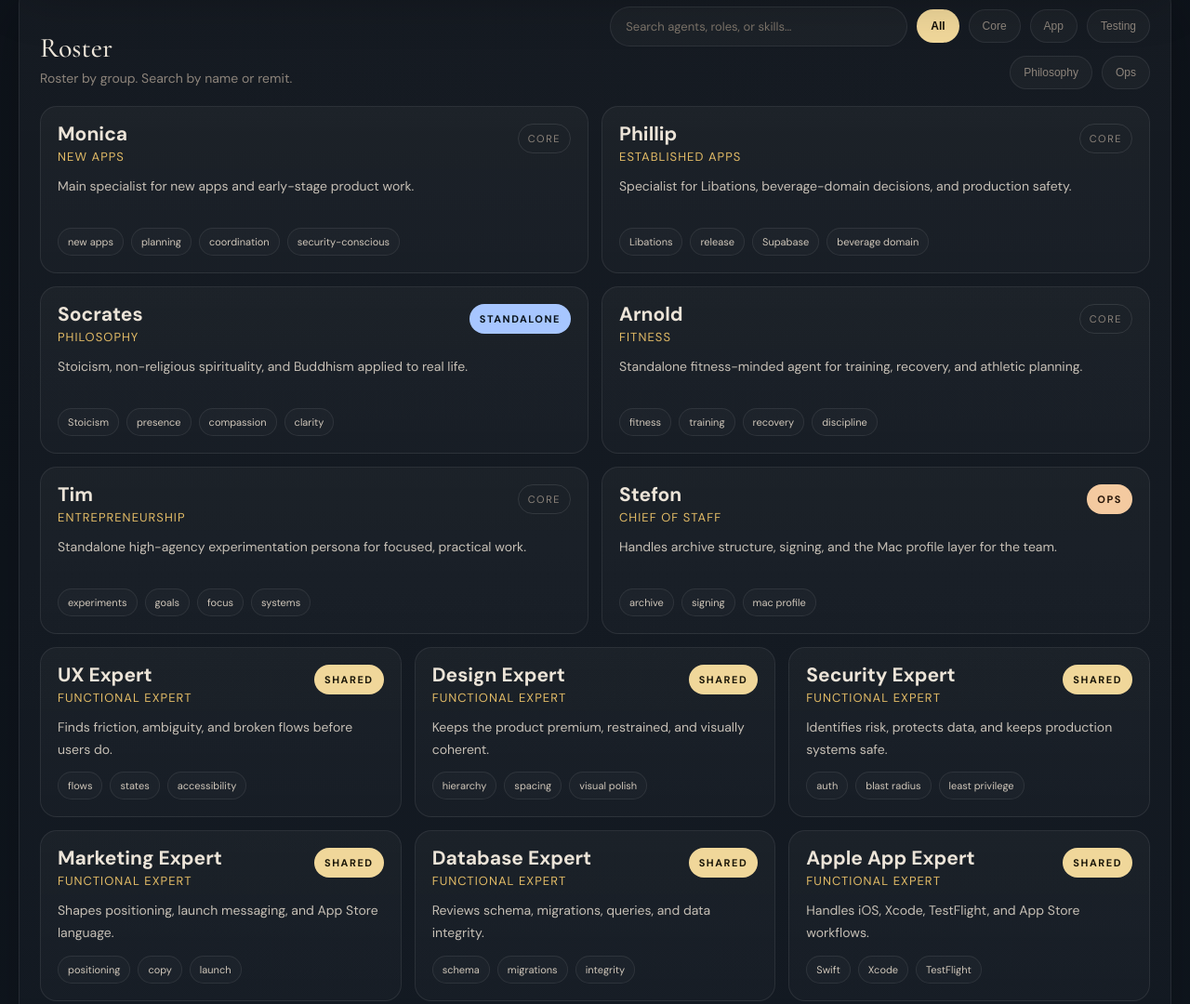
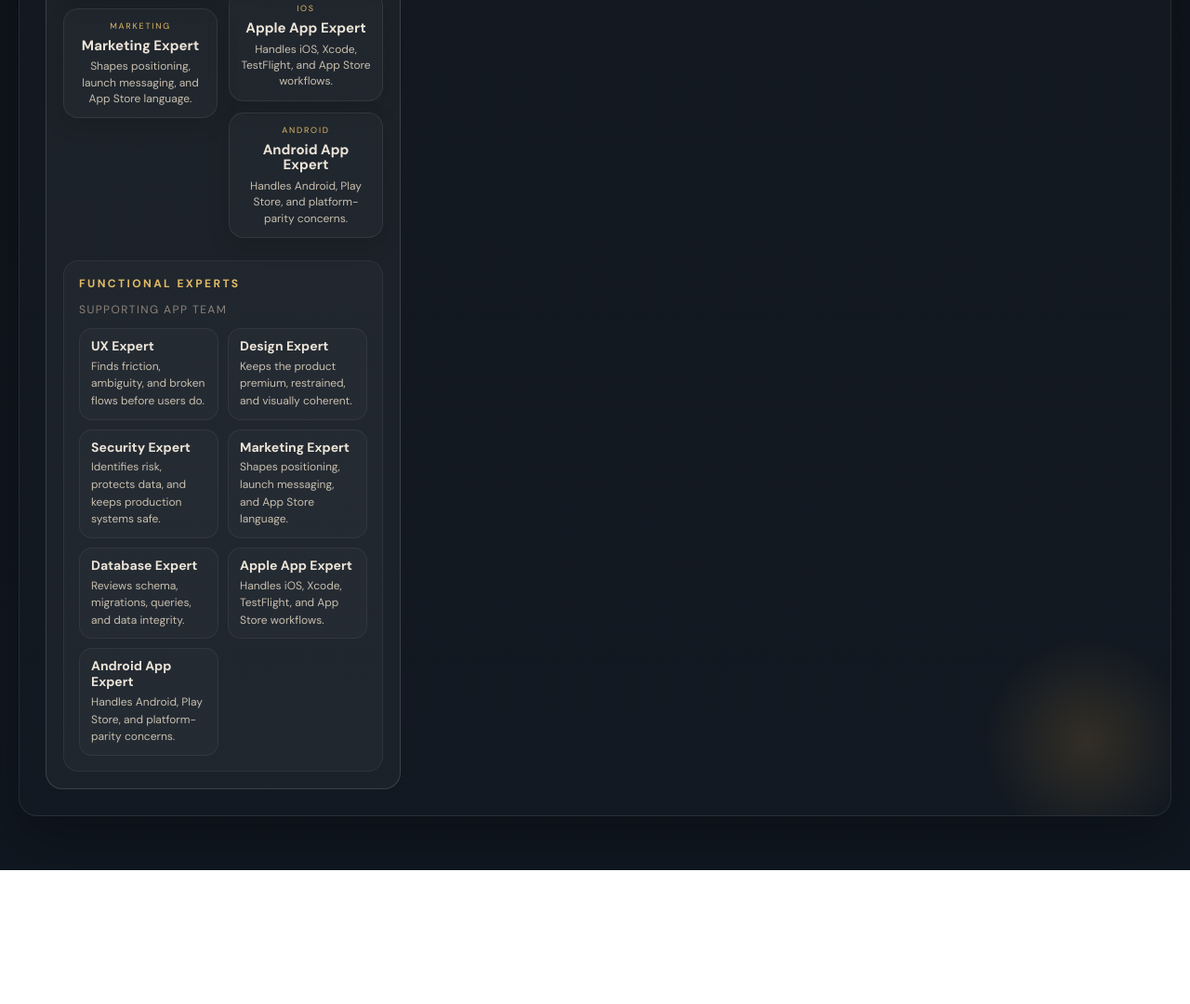
Before and after one commit to seahawksknicks/therainyday-website, a website: page agents/index.html in a window 1280 px wide. Shown: the part 1332-2412 px from the top of the page at 93% size. After the commit the page ends 2268 px from the top, so only its background shows below. Drawn offline with nearby package versions, Linux system fonts and the light colour scheme.

Commit message:
feat: add pm dashboard and functional experts

```diff
--- a/agents/index.html
+++ b/agents/index.html
@@ -191,6 +191,103 @@
       font-size: 15px;
       line-height: 1.8;
       color: #b9b2a9;
+    }
+
+    .pm-dashboard {
+      margin-bottom: 18px;
+      padding: 22px;
+    }
+
+    .pm-grid {
+      display: grid;
+      grid-template-columns: repeat(4, minmax(0, 1fr));
+      gap: 12px;
+      margin-top: 18px;
+    }
+
+    .pm-card {
+      border-radius: 18px;
+      border: 1px solid var(--border);
+      background: rgba(255,255,255,0.03);
+      padding: 16px;
+      min-height: 132px;
+      display: grid;
+      gap: 8px;
+    }
+
+    .pm-card h3 {
+      margin: 0;
+      font-size: 12px;
+      letter-spacing: 0.22em;
+      text-transform: uppercase;
+      color: var(--amber-2);
+    }
+
+    .pm-card p {
+      margin: 0;
+      color: #c6bfb5;
+      font-size: 14px;
+      line-height: 1.7;
+    }
+
+    .org-func-team {
+      display: grid;
+      gap: 12px;
+      margin-top: 12px;
+      padding: 16px;
+      border-radius: 16px;
+      border: 1px solid rgba(255,255,255,0.06);
+      background: rgba(255,255,255,0.025);
+    }
+
+    .org-func-team-head {
+      display: flex;
+      justify-content: space-between;
+      gap: 12px;
+      align-items: start;
+      flex-wrap: wrap;
+    }
+
+    .org-func-team-head strong {
+      font-size: 12px;
+      letter-spacing: 0.2em;
+      text-transform: uppercase;
+      color: var(--amber-2);
+    }
+
+    .org-func-team-head span {
+      color: var(--muted);
+      font-size: 12px;
+      letter-spacing: 0.12em;
+      text-transform: uppercase;
+    }
+
+    .expert-grid {
+      display: grid;
+      grid-template-columns: repeat(2, minmax(0, 1fr));
+      gap: 10px;
+    }
+
+    .expert-card {
+      border-radius: 14px;
+      border: 1px solid rgba(255,255,255,0.06);
+      background: rgba(255,255,255,0.02);
+      padding: 10px 12px;
+    }
+
+    .expert-card .mini-name {
+      display: block;
+      font-weight: 700;
+      color: var(--text);
+      font-size: 14px;
+      line-height: 1.2;
+    }
+
+    .expert-card .mini-role {
+      margin: 4px 0 0;
+      color: #c8bfaf;
+      font-size: 12px;
+      line-height: 1.55;
     }
 
     .org-tree {
@@ -864,6 +961,7 @@
       .card { grid-column: span 6; }
       .card.wide { grid-column: span 12; }
       .card.slim { grid-column: span 6; }
+      .pm-grid { grid-template-columns: repeat(2, minmax(0, 1fr)); }
     }
 
     @media (max-width: 720px) {
@@ -876,6 +974,7 @@
       .org-level { grid-template-columns: 1fr; }
       .org-subgrid.app { grid-template-columns: 1fr; }
       .org-app-groups { grid-template-columns: 1fr; }
+      .pm-grid, .expert-grid { grid-template-columns: 1fr; }
     }
   </style>
 </head>
@@ -896,9 +995,39 @@
       </div>
     </header>
 
+    <section class="panel section pm-dashboard">
+      <div class="section-head">
+        <div>
+          <h2>Project Management Dashboard</h2>
+          <p>Coordination, ownership, and live-verification rules for the whole system.</p>
+        </div>
+        <div class="pill shared">PM / oversight</div>
+      </div>
+
+      <div class="pm-grid">
+        <article class="pm-card">
+          <h3>Now</h3>
+          <p>Keep the page readable, ship changes live, and verify them before calling them done.</p>
+        </article>
+        <article class="pm-card">
+          <h3>Point of Contact</h3>
+          <p>Stefon is the Telegram gateway and project coordination contact for all agents.</p>
+        </article>
+        <article class="pm-card">
+          <h3>Structure</h3>
+          <p>App Team, Life Team, and Functional Experts are the main workstreams beneath Greg.</p>
+        </article>
+        <article class="pm-card">
+          <h3>Watch</h3>
+          <p>Preserve production safety, premium feel, and clear ownership boundaries.</p>
+        </article>
+      </div>
+    </section>
+
     <section class="hero">
       <div class="panel hero-main">
-        <h2 class="hero-title">Structure</h2>
+        <h2 class="hero-title">Org Chart</h2>
+        <p class="hero-copy">The org chart below keeps the agent stack legible: who owns what, who reports where, and where the functional experts sit.</p>
 
         <div class="org-tree">
           <div class="org-ceo">
@@ -916,7 +1045,7 @@
                   <h3>App Team</h3>
                   <span class="org-count">reports to Greg</span>
                 </div>
-                <p class="org-branch-note">Monica handles new apps. Phillip handles established apps.</p>
+                <p class="org-branch-note">Monica handles new apps. Phillip handles established apps. Functional Experts support both.</p>
 
                 <div class="org-app-groups">
                   <div class="org-app-team">
@@ -975,6 +1104,43 @@
                   </div>
                 </div>
 
+                <div class="org-func-team">
+                  <div class="org-func-team-head">
+                    <strong>Functional Experts</strong>
+                    <span>supporting App Team</span>
+                  </div>
+                  <div class="expert-grid">
+                    <div class="expert-card">
+                      <span class="mini-name">UX Expert</span>
+                      <p class="mini-role">Finds friction, ambiguity, and broken flows before users do.</p>
+                    </div>
+                    <div class="expert-card">
+                      <span class="mini-name">Design Expert</span>
+                      <p class="mini-role">Keeps the product premium, restrained, and visually coherent.</p>
+                    </div>
+                    <div class="expert-card">
+                      <span class="mini-name">Security Expert</span>
+                      <p class="mini-role">Identifies risk, protects data, and keeps production systems safe.</p>
+                    </div>
+                    <div class="expert-card">
+                      <span class="mini-name">Marketing Expert</span>
+                      <p class="mini-role">Shapes positioning, launch messaging, and App Store language.</p>
+                    </div>
+                    <div class="expert-card">
+                      <span class="mini-name">Database Expert</span>
+                      <p class="mini-role">Reviews schema, migrations, queries, and data integrity.</p>
+                    </div>
+                    <div class="expert-card">
+                      <span class="mini-name">Apple App Expert</span>
+                      <p class="mini-role">Handles iOS, Xcode, TestFlight, and App Store workflows.</p>
+                    </div>
+                    <div class="expert-card">
+                      <span class="mini-name">Android App Expert</span>
+                      <p class="mini-role">Handles Android, Play Store, and platform-parity concerns.</p>
+                    </div>
+                  </div>
+                </div>
+
               </div>
             </div>
 
@@ -1029,119 +1195,5 @@
 
     </section>
 
-    <section class="panel section" id="roster-section">
-      <div class="section-head">
-        <div>
-          <h2>Roster</h2>
-          <p>Roster by group. Search by name or remit.</p>
-        </div>
-        <div class="filters">
-          <input id="search" type="search" placeholder="Search agents, roles, or skills…" />
-          <button class="chip" aria-pressed="true" data-filter="all">All</button>
-          <button class="chip" aria-pressed="false" data-filter="coordinator">Core</button>
-          <button class="chip" aria-pressed="false" data-filter="app">App</button>
-          <button class="chip" aria-pressed="false" data-filter="testing">Testing</button>
-          <button class="chip" aria-pressed="false" data-filter="philosophy">Philosophy</button>
-          <button class="chip" aria-pressed="false" data-filter="ops">Ops</button>
-        </div>
-      </div>
-      <div class="grid" id="cards"></div>
-    </section>
-
-
-
-  <script>
-    const roster = [
-      { name: 'Monica', role: 'New apps', group: 'coordinator', pill: 'Core', summary: 'Main specialist for new apps and early-stage product work.', tags: ['new apps', 'planning', 'coordination', 'security-conscious'] },
-      { name: 'Phillip', role: 'Established apps', group: 'coordinator', pill: 'Core', summary: 'Specialist for Libations, beverage-domain decisions, and production safety.', tags: ['Libations', 'release', 'Supabase', 'beverage domain'] },
-      { name: 'Socrates', role: 'Philosophy', group: 'philosophy', pill: 'Standalone', summary: 'Stoicism, non-religious spirituality, and Buddhism applied to real life.', tags: ['Stoicism', 'presence', 'compassion', 'clarity'] },
-      { name: 'Arnold', role: 'Fitness', group: 'coordinator', pill: 'Core', summary: 'Standalone fitness-minded agent for training, recovery, and athletic planning.', tags: ['fitness', 'training', 'recovery', 'discipline'] },
-      { name: 'Tim', role: 'Entrepreneurship', group: 'coordinator', pill: 'Core', summary: 'Standalone high-agency experimentation persona for focused, practical work.', tags: ['experiments', 'goals', 'focus', 'systems'] },
-      { name: 'Stefon', role: 'Chief of Staff', group: 'ops', pill: 'Ops', summary: 'Handles archive structure, signing, and the Mac profile layer for the team.', tags: ['archive', 'signing', 'mac profile'] },
-
-      { name: 'UX Expert', role: 'Functional expert', group: 'app', pill: 'Shared', summary: 'Finds friction, ambiguity, and broken flows before users do.', tags: ['flows', 'states', 'accessibility'] },
-      { name: 'Design Expert', role: 'Functional expert', group: 'app', pill: 'Shared', summary: 'Keeps the product premium, restrained, and visually coherent.', tags: ['hierarchy', 'spacing', 'visual polish'] },
-      { name: 'Security Expert', role: 'Functional expert', group: 'app', pill: 'Shared', summary: 'Identifies risk, protects data, and keeps production systems safe.', tags: ['auth', 'blast radius', 'least privilege'] },
-      { name: 'Marketing Expert', role: 'Functional expert', group: 'app', pill: 'Shared', summary: 'Shapes positioning, launch messaging, and App Store language.', tags: ['positioning', 'copy', 'launch'] },
-      { name: 'Database Expert', role: 'Functional expert', group: 'app', pill: 'Shared', summary: 'Reviews schema, migrations, queries, and data integrity.', tags: ['schema', 'migrations', 'integrity'] },
-      { name: 'Apple App Expert', role: 'Functional expert', group: 'app', pill: 'Shared', summary: 'Handles iOS, Xcode, TestFlight, and App Store workflows.', tags: ['Swift', 'Xcode', 'TestFlight'] },
-      { name: 'Android App Expert', role: 'Functional expert', group: 'app', pill: 'Shared', summary: 'Handles Android, Play Store, and platform-parity concerns.', tags: ['Kotlin', 'Play Store', 'parity'] },
-
-      { name: 'Mixologist', role: 'Testing expert', group: 'testing', pill: 'Testing', summary: 'World-class cocktail-bar judgment inspired by the best modern bars.', tags: ['cocktails', 'balance', 'technique'] },
-      { name: 'Craft Beer Expert', role: 'Testing expert', group: 'testing', pill: 'Testing', summary: 'Beer-style accuracy, freshness, pour, and pairing awareness.', tags: ['beer', 'freshness', 'style'] },
-      { name: 'Scotch Expert', role: 'Testing expert', group: 'testing', pill: 'Testing', summary: 'Region, peat, cask influence, and whisky authenticity.', tags: ['Scotch', 'peat', 'cask'] },
-      { name: 'Sommelier', role: 'Testing expert', group: 'testing', pill: 'Testing', summary: 'Wine accuracy, service, storage, pairing, and elegance.', tags: ['wine', 'pairing', 'service'] },
-      { name: 'Bourbon Expert', role: 'Testing expert', group: 'testing', pill: 'Testing', summary: 'Mash bills, proof, oak, and classic bourbon character.', tags: ['bourbon', 'oak', 'proof'] },
-      { name: 'Travel Expert', role: 'Testing expert', group: 'testing', pill: 'Testing', summary: 'Family-friendly travel judgment with texture, culture, and realism.', tags: ['travel', 'food', 'family friendly'] },
-    ];
-
-    const cards = document.getElementById('cards');
-    const chips = Array.from(document.querySelectorAll('.chip[data-filter]'));
-    const heroFilters = Array.from(document.querySelectorAll('.hero-actions .btn[data-filter]'));
-    const search = document.getElementById('search');
-    let active = 'all';
-
-    function cardClass(group) {
-      if (group === 'coordinator' || group === 'philosophy' || group === 'ops') return 'wide';
-      if (group === 'testing') return 'slim';
-      return '';
-    }
-
-    function render() {
-      const q = search.value.trim().toLowerCase();
-      cards.innerHTML = '';
-
-      roster
-        .filter(agent => active === 'all' || agent.group === active)
-        .filter(agent => {
-          if (!q) return true;
-          const hay = [agent.name, agent.role, agent.summary, ...(agent.tags || [])].join(' ').toLowerCase();
-          return hay.includes(q);
-        })
-        .forEach(agent => {
-          const el = document.createElement('article');
-          el.className = `card ${cardClass(agent.group)}`.trim();
-          el.dataset.group = agent.group;
-          el.innerHTML = `
-            <div class="card-top">
-              <div>
-                <h3 class="name">${agent.name}</h3>
-                <div class="role">${agent.role}</div>
-              </div>
-              <div class="pill ${agent.pill.toLowerCase()}">${agent.pill}</div>
-            </div>
-            <p>${agent.summary}</p>
-            <div class="tags">${agent.tags.map(tag => `<span class="tag">${tag}</span>`).join('')}</div>
-          `;
-          cards.appendChild(el);
-        });
-
-      if (!cards.children.length) {
-        const empty = document.createElement('article');
-        empty.className = 'card wide';
-        empty.innerHTML = `<div class="name">No matches</div><p>Try a broader search or switch the filter back to All.</p>`;
-        cards.appendChild(empty);
-      }
-    }
-
-    chips.forEach(chip => {
-      chip.addEventListener('click', () => {
-        active = chip.dataset.filter;
-        chips.forEach(btn => btn.setAttribute('aria-pressed', String(btn === chip)));
-        render();
-      });
-    });
-
-    heroFilters.forEach(btn => {
-      btn.addEventListener('click', () => {
-        active = btn.dataset.filter;
-        chips.forEach(chip => chip.setAttribute('aria-pressed', String(chip.dataset.filter === active)));
-        render();
-      });
-    });
-
-    search.addEventListener('input', render);
-    render();
-  </script>
-</body>
+  </body>
 </html>
```
